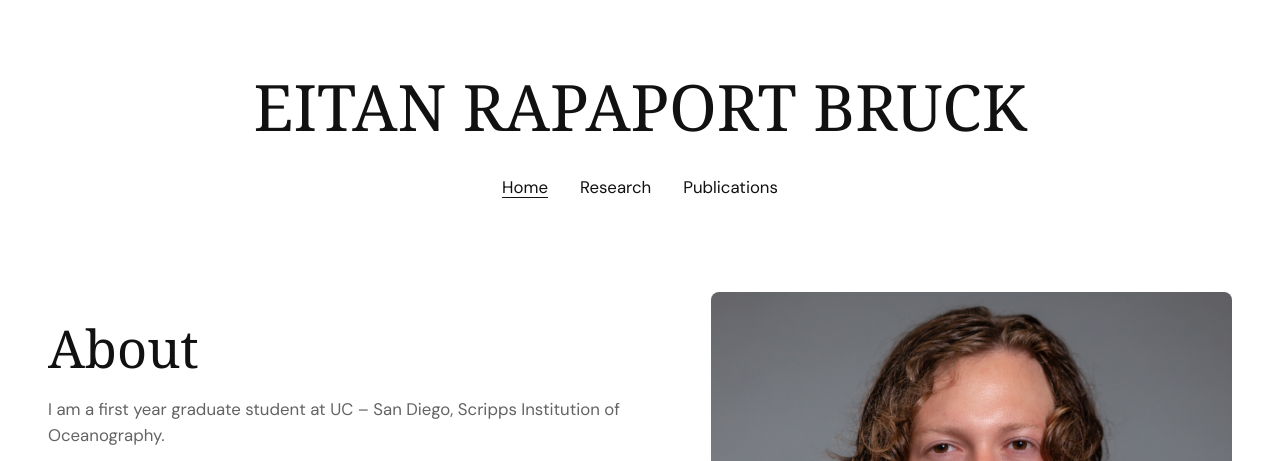
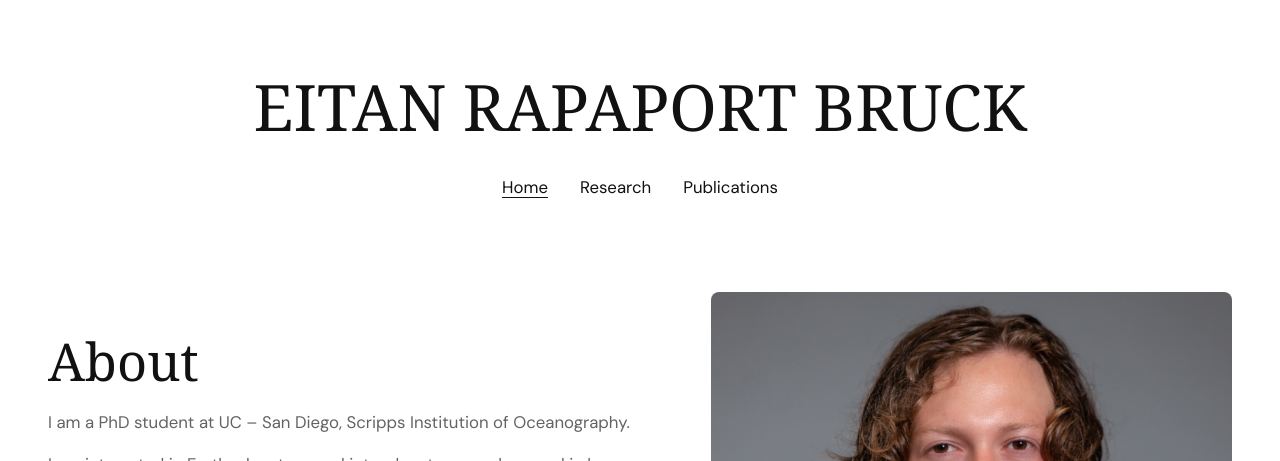
Before and after one commit to eitanrapa/eitanrapa.github.io, a plain HTML site: page index.html in a window 1280 px wide. Shown: the top 461 px of the page. Drawn offline with Linux system fonts and the light colour scheme; a web font is replaced by a local one.

Commit message:
Home: About -- a PhD student at UC San Diego, Scripps Institution of Oceanography
Co-Authored-By: Claude Opus 5.5 <noreply@anthropic.com>
Claude-Session: https://claude.ai/code/session_01Jh7HRv5cn8EwBp9Huq3PoC

```diff
--- a/index.html
+++ b/index.html
@@ -33,7 +33,7 @@
 
         <section class="section">
           <h1>About</h1>
-          <p>I am a first year graduate student at UC &ndash; San Diego, Scripps Institution of Oceanography.</p>
+          <p>I am a PhD student at UC &ndash; San Diego, Scripps Institution of Oceanography.</p>
           <p>I am interested in Earth, planetary, and interplanetary geodesy, and in how geodetic methods can be used to study the physics of the Earth and other solid bodies.</p>
 
           <div class="links-row">
```
